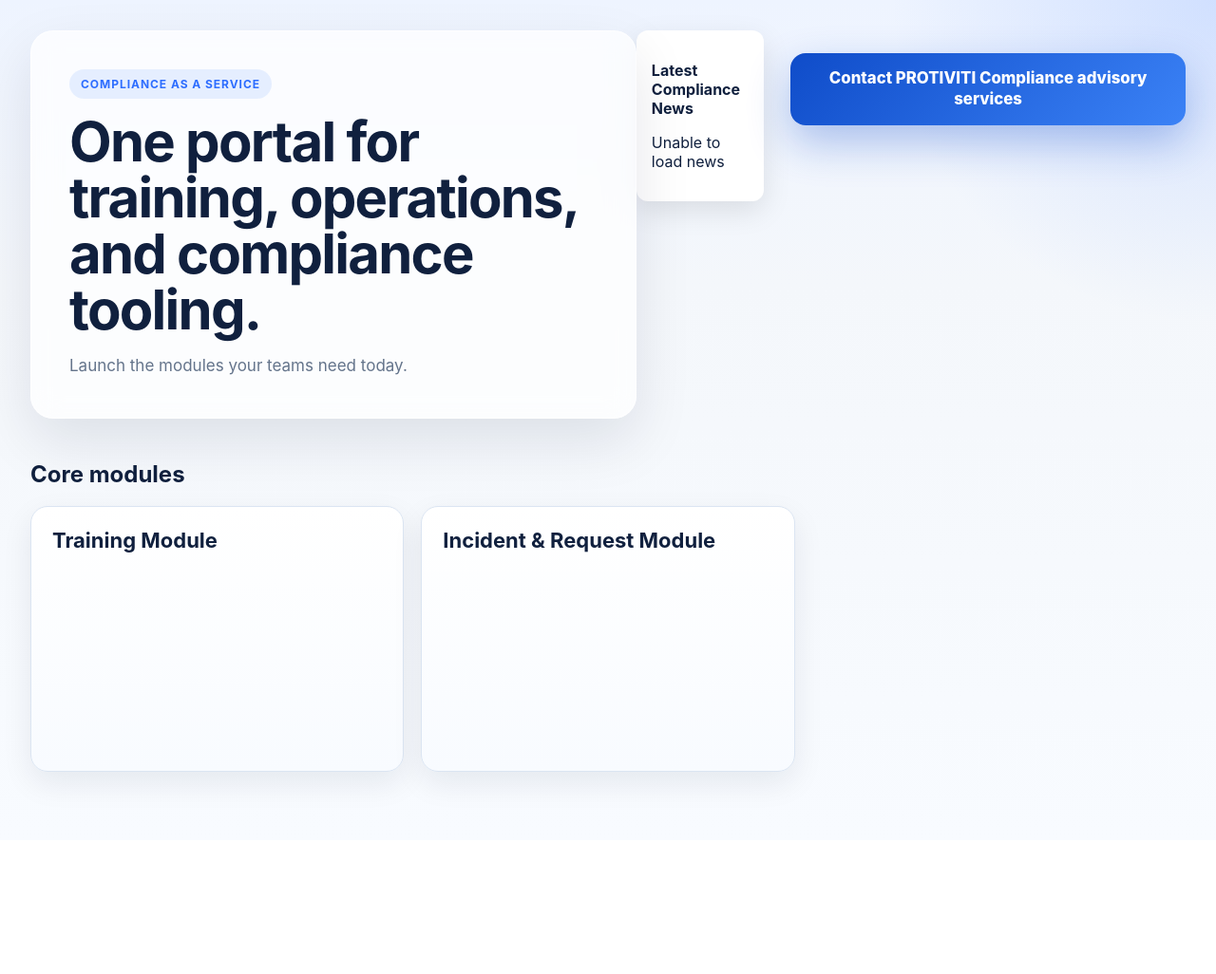
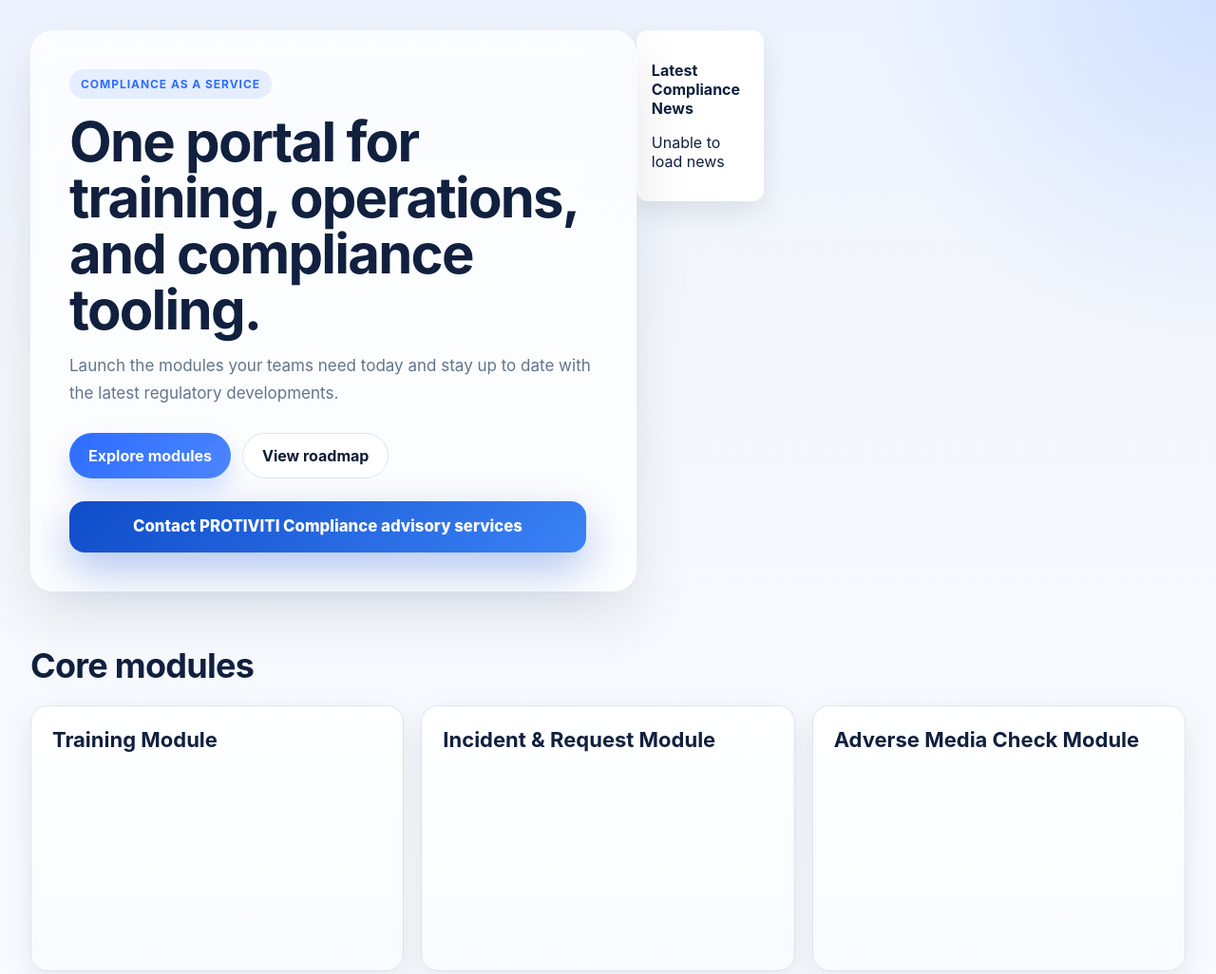
Before and after one commit to michaelsewalt-design/ComplianceasService-prototype, a website: page index.html in a window 1280 px wide. Shown: the top 1026 px of the page at 95% size. Before the commit the page ends 885 px from the top, so only its background shows below. Drawn offline with Linux system fonts and the light colour scheme; no server answers.

Commit message:
Add files via upload

```diff
--- a/index.html
+++ b/index.html
@@ -4,6 +4,7 @@
   <meta charset="UTF-8" />
   <meta name="viewport" content="width=device-width, initial-scale=1.0" />
   <title>Compliance as a Service Portal</title>
+
   <link rel="stylesheet" href="/assets/shared/portal.css" />
   <link rel="stylesheet" href="/assets/shared/contact-form.css" />
   <link rel="stylesheet" href="/assets/shared/news.css" />
@@ -16,7 +17,20 @@
         <div class="hero-copy">
           <span class="eyebrow">Compliance as a Service</span>
           <h1>One portal for training, operations, and compliance tooling.</h1>
-          <p>Launch the modules your teams need today.</p>
+          <p>
+            Launch the modules your teams need today and stay up to date with the latest regulatory developments.
+          </p>
+
+          <div class="hero-actions">
+            <a class="btn btn-primary" href="#modules">Explore modules</a>
+            <a class="btn btn-secondary" href="#roadmap">View roadmap</a>
+          </div>
+
+          <div class="contact-hero-cta-wrap">
+            <button class="contact-hero-cta" data-open-contact-modal>
+              Contact PROTIVITI Compliance advisory services
+            </button>
+          </div>
         </div>
 
         <div class="news-box">
@@ -26,23 +40,25 @@
           </ul>
         </div>
       </div>
-
-      <div class="contact-hero-cta-wrap">
-        <button class="contact-hero-cta" data-open-contact-modal>
-          Contact PROTIVITI Compliance advisory services
-        </button>
-      </div>
     </header>
 
     <main>
       <section id="modules" class="section">
-        <h2>Core modules</h2>
+        <div class="section-head">
+          <h2>Core modules</h2>
+        </div>
+
         <div class="module-grid">
           <a class="module-card active" href="/training">
             <h3>Training Module</h3>
           </a>
+
           <a class="module-card active" href="/incident-request">
             <h3>Incident & Request Module</h3>
+          </a>
+
+          <a class="module-card active" href="/screening">
+            <h3>Adverse Media Check Module</h3>
           </a>
         </div>
       </section>
```
